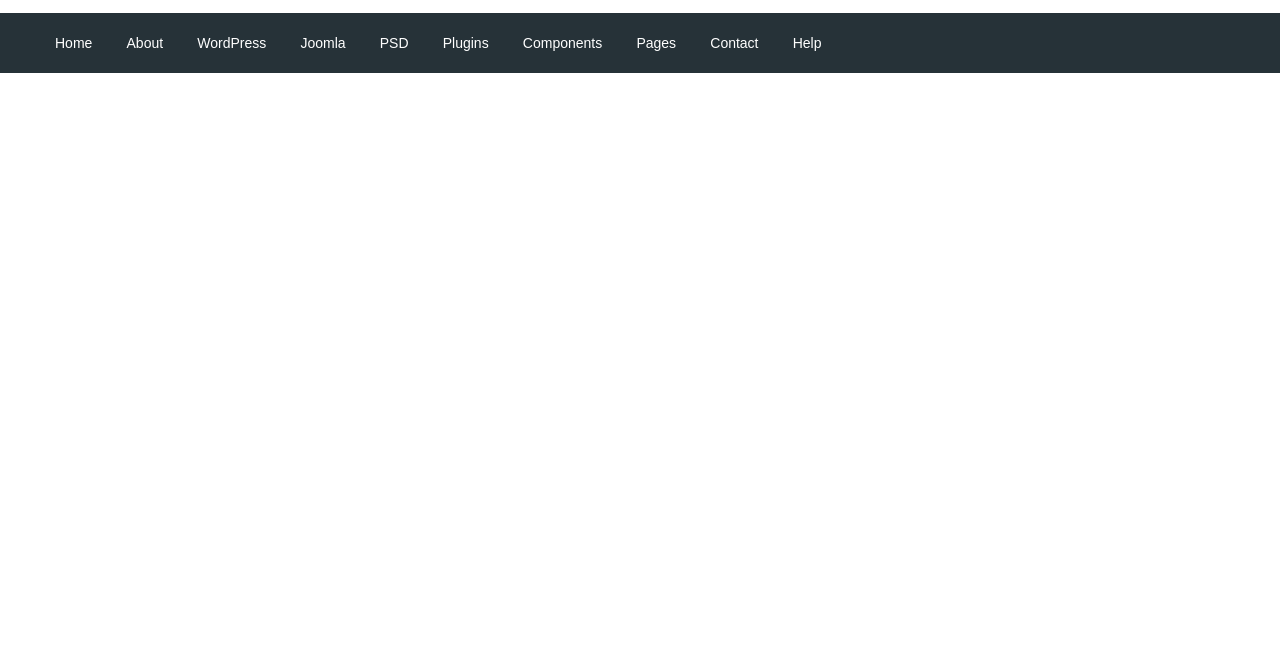
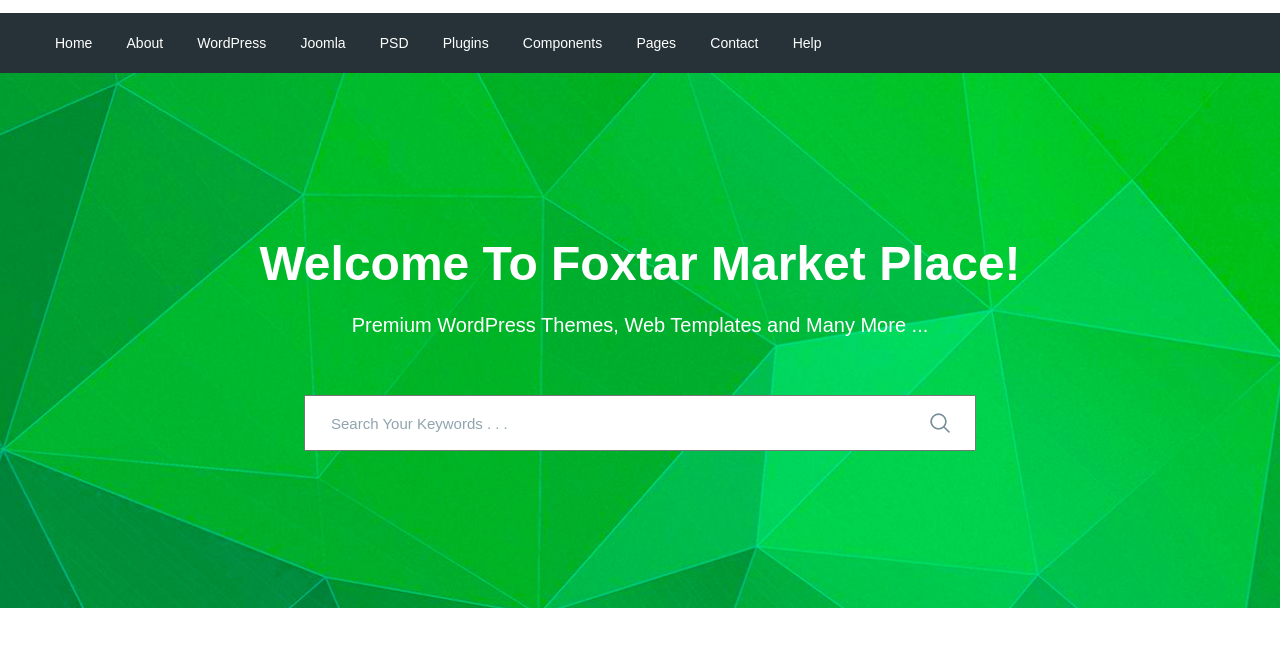
Before and after one commit to Duhless-dev/moderno, a website: page app/index.pug in a window 1280 px wide. Shown: the part 77-724 px from the top of the page. Drawn offline with nearby package versions, Linux system fonts and the light colour scheme; files that its build step writes are made by us from their sources.

Commit message:
add search section

```diff
--- a/app/index.pug
+++ b/app/index.pug
@@ -50,6 +50,17 @@
                                 a(href="#") Contact
                             li
                                 a(href="#") Help
+        section.search(style="background-image: url(img/search-bg.jpg)")
+            .container
+                .search__inner
+                    .search__inner-title Welcome To Foxtar Market Place!
+                    .search__inner-subtitle Premium WordPress Themes, Web Templates and Many More ...
+                    .search__inner-form
+                        form
+                            input(type="text" placeholder="Search Your Keywords . . ." required)
+                            button(type="submit")
+                                img(src="img/icon/search.png", alt="")
+
 
 
 
--- a/app/scss/style.scss
+++ b/app/scss/style.scss
@@ -64,5 +64,53 @@
     }
 }
 // =======================================HEADEREND==================================================
+// =======================================SEARCH==================================================
+.search{
+    min-height: 535px;
+    background-size: cover;
+    background-position:center;
+    &__inner{
+        padding-top: 155px;
+        padding-bottom: 100px;
+        color: #ffffff;
+        text-align: center;
+        &-title{
+            font-size: 48px;
+            line-height: 72px;
+            font-weight: 700;
+        }
+        &-subtitle{
+            font-size: 20px;
+            line-height: 30px;
+            font-weight: 500;
+            margin-bottom: 55px;
+            margin-top: 10px;
+        }
+        &-form{
+            position: relative;
+            max-width: 672px;
+            margin: 0 auto;
+            input{
+                padding-left: 25px;
+                height: 56px;
+                width: 100%;
+                padding-right: 50px;
+                font-weight: 500;
+                &::placeholder{
+                    font-weight: 500;
+                    color: #90a4ae;
+                }
+            }
+            button{
+                position: absolute;
+                background-color: transparent;
+                border: none;
+                right: 20px;
+                top: 17px;
+            }
+        }
+    }
+}
+// =======================================ENDSRARCH==================================================
 
 @import "media";
```
Also changed, not shown: app/css/style.min.css, app/img/icon/search.png (added), app/img/search-bg.jpg (added), app/index.html.
